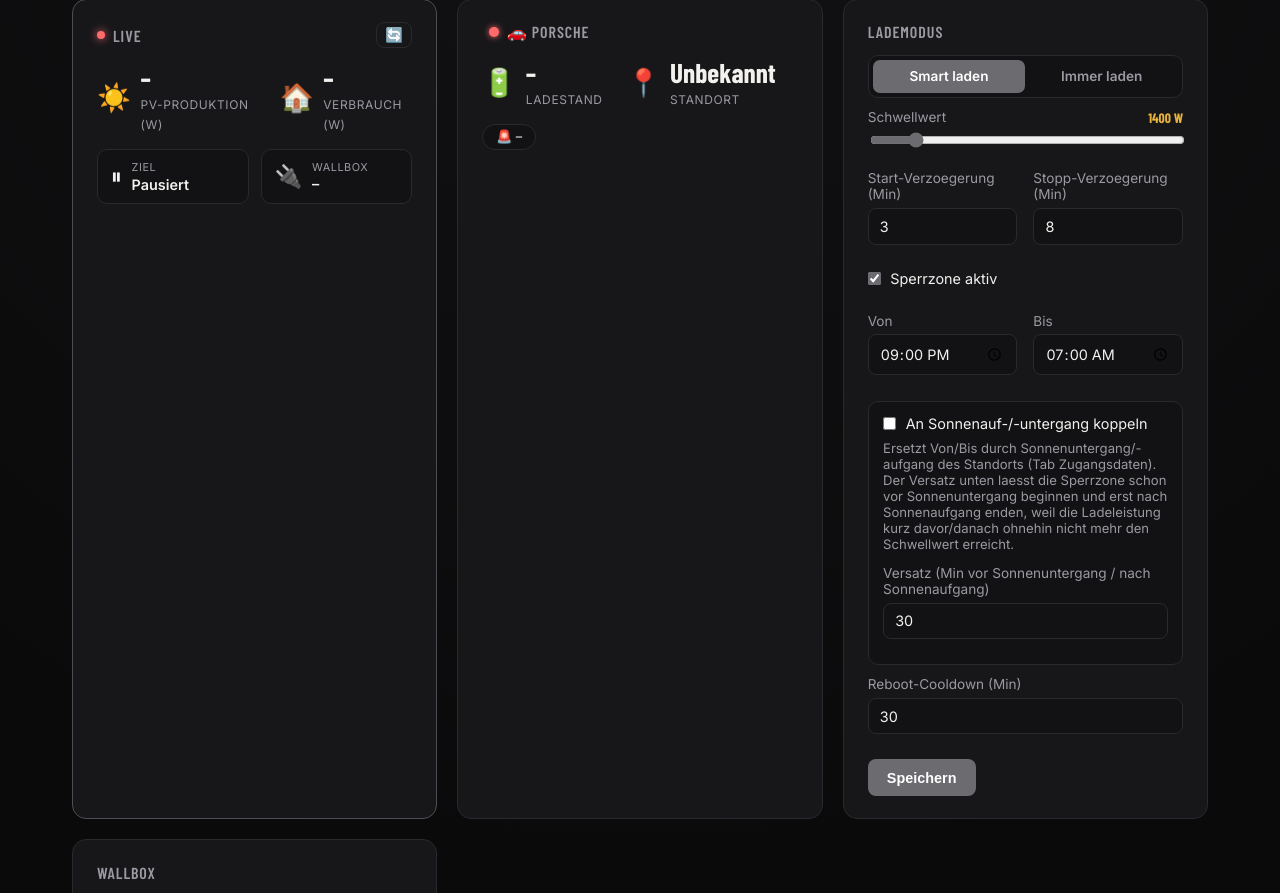
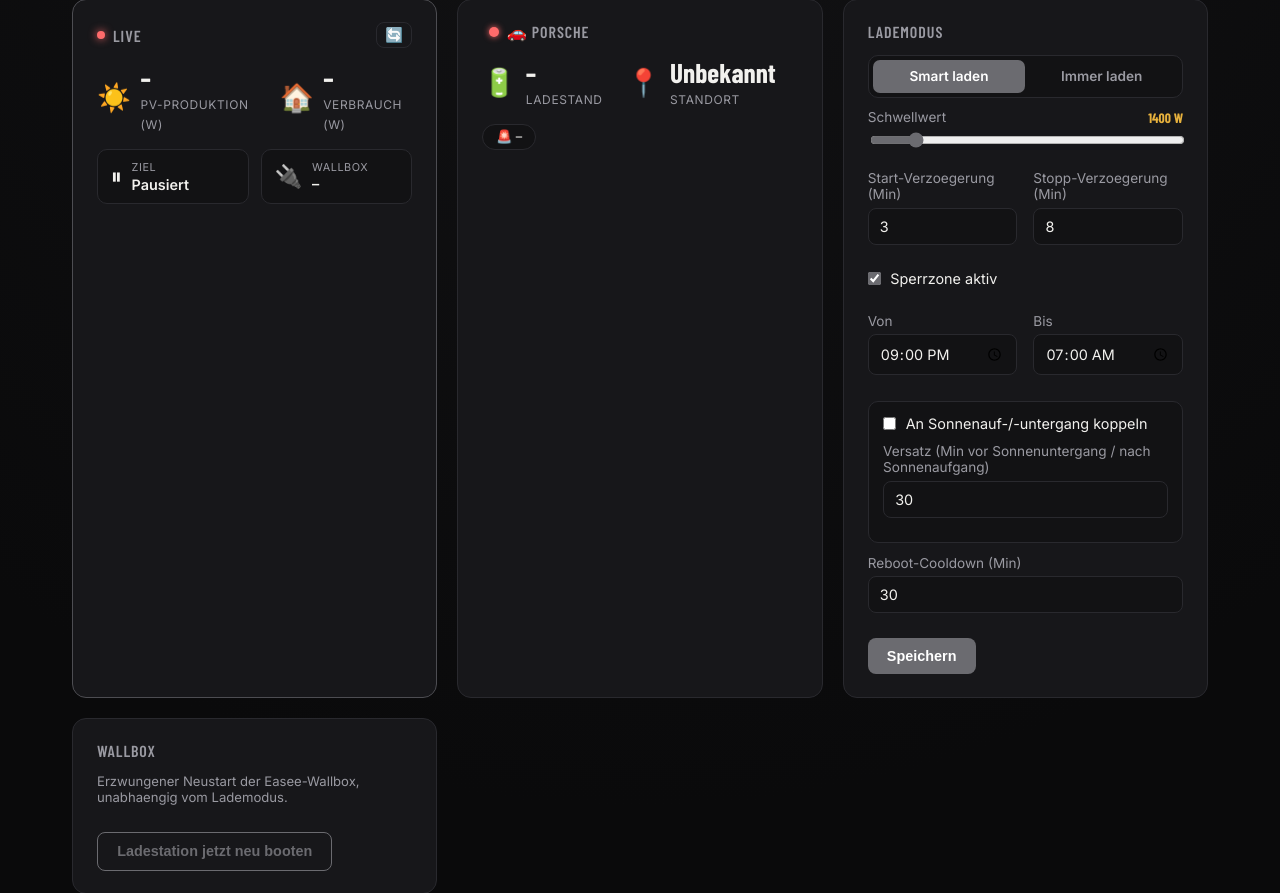
Before and after one commit to MarcHerzig/Porsche-charging-failure, a FastAPI app: page / in a window 1280 px wide. Shown: the part 241-1134 px from the top of the page. Run offline with FastAPI, Linux system fonts and the light colour scheme; data comes from the database, SQL or seed files in the repository; data that the repository does not hold is empty; parts of the project's set-up code (start-up, migrations or seed data) failed here and were passed over.

Commit message:
Remove explanatory hint text under the sunrise/sunset curfew toggle
Co-Authored-By: Claude Sonnet 5 <noreply@anthropic.com>

```diff
--- a/app/templates/index.html
+++ b/app/templates/index.html
@@ -128,13 +128,6 @@
               <label class="checkbox">
                 <input type="checkbox" id="curfew-solar-coupled" /> An Sonnenauf-/-untergang koppeln
               </label>
-              <p class="hint">
-                Ersetzt Von/Bis durch Sonnenuntergang/-aufgang des Standorts (Tab
-                Zugangsdaten). Der Versatz unten laesst die Sperrzone schon vor
-                Sonnenuntergang beginnen und erst nach Sonnenaufgang enden, weil
-                die Ladeleistung kurz davor/danach ohnehin nicht mehr den
-                Schwellwert erreicht.
-              </p>
               <label class="field">Versatz (Min vor Sonnenuntergang / nach Sonnenaufgang)
                 <input type="number" id="curfew-solar-offset" min="0" max="180" />
               </label>
```
